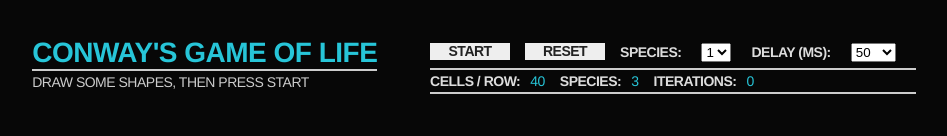
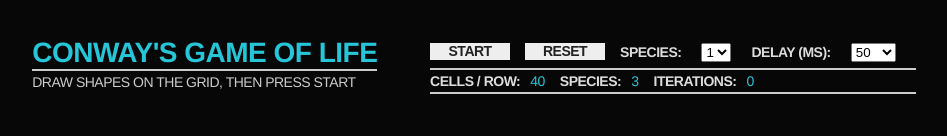
Before and after one commit to ozrix84/game-of-life, a React (Create React App) app: page / in a window 1280 px wide. Shown: the top 136 px of the page, without its empty margins (166-1113 px from the left). Built offline with nearby package versions, Linux system fonts and the light colour scheme; what random-js would draw is missing.

Commit message:
Subtitle change

```diff
--- a/src/components/Header.tsx
+++ b/src/components/Header.tsx
@@ -24,7 +24,7 @@
 		<div className="header">
 			<div className="header_headline">
 				<h1>Conway's Game of Life</h1>
-				<p>Draw some shapes, then press start</p>
+				<p>Draw shapes on the grid, then press start</p>
 			</div>
 
 			<div className="header_controls">
```
